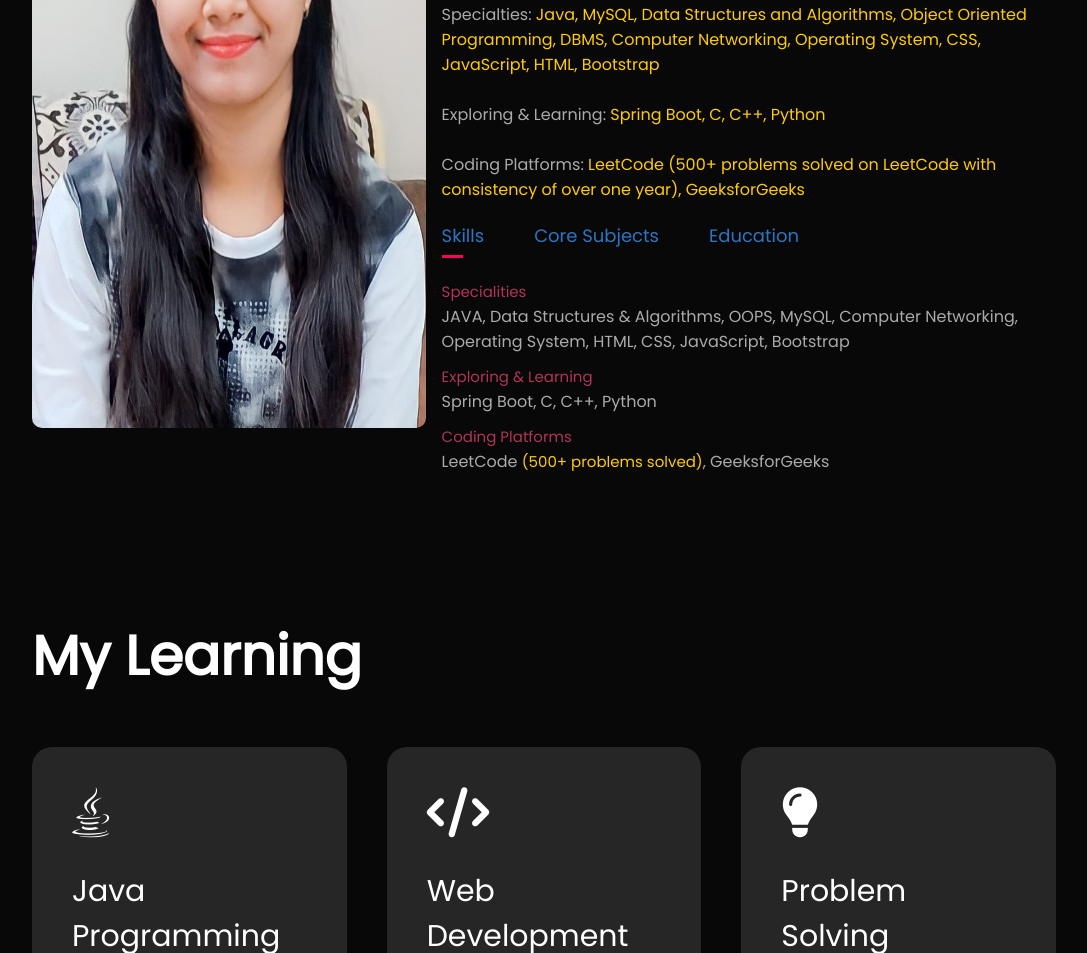
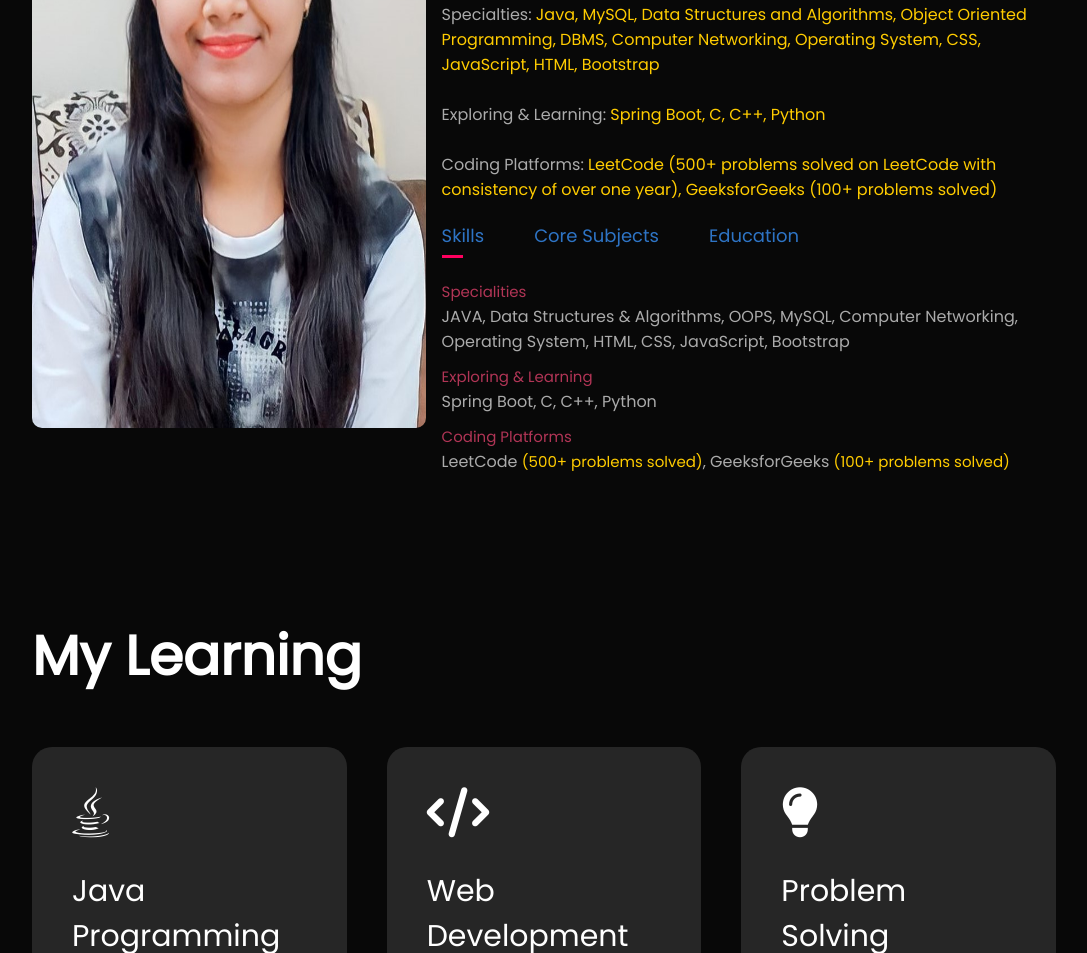
Before and after one commit to bulbul2711/Portfolio, a plain HTML site: page index.html in a window 1280 px wide. Shown: the part 949-1902 px from the top of the page, without its empty margins (96-1183 px from the left). Drawn offline with nearby package versions, Linux system fonts and the light colour scheme.

Commit message:
Update index.html

```diff
--- a/index.html
+++ b/index.html
@@ -88,7 +88,7 @@
                 <br /><br />
                 Exploring & Learning: <span class="highlight">Spring Boot, C, C++, Python</span>
                 <br /><br />
-            Coding Platforms: <span class="highlight">LeetCode (500+ problems solved on LeetCode with consistency of over one year), GeeksforGeeks</span>
+            Coding Platforms: <span class="highlight">LeetCode (500+ problems solved on LeetCode with consistency of over one year), GeeksforGeeks (100+ problems solved)</span>
             </p>
             <div class="tab-titles">
               <p class="tab-links active-link" onclick="opentab('skills')">
@@ -107,7 +107,7 @@
                   Spring Boot, C, C++, Python
                 </li>
                 <li>
-                  <span>Coding Platforms</span><br />LeetCode <span style="color: #ffcc00;">(500+ problems solved)</span>, GeeksforGeeks
+                  <span>Coding Platforms</span><br />LeetCode <span style="color: #ffcc00;">(500+ problems solved)</span>, GeeksforGeeks <span style="color: #ffcc00;">(100+ problems solved)</span>
                 </li>
               </ul>
             </div>
```
